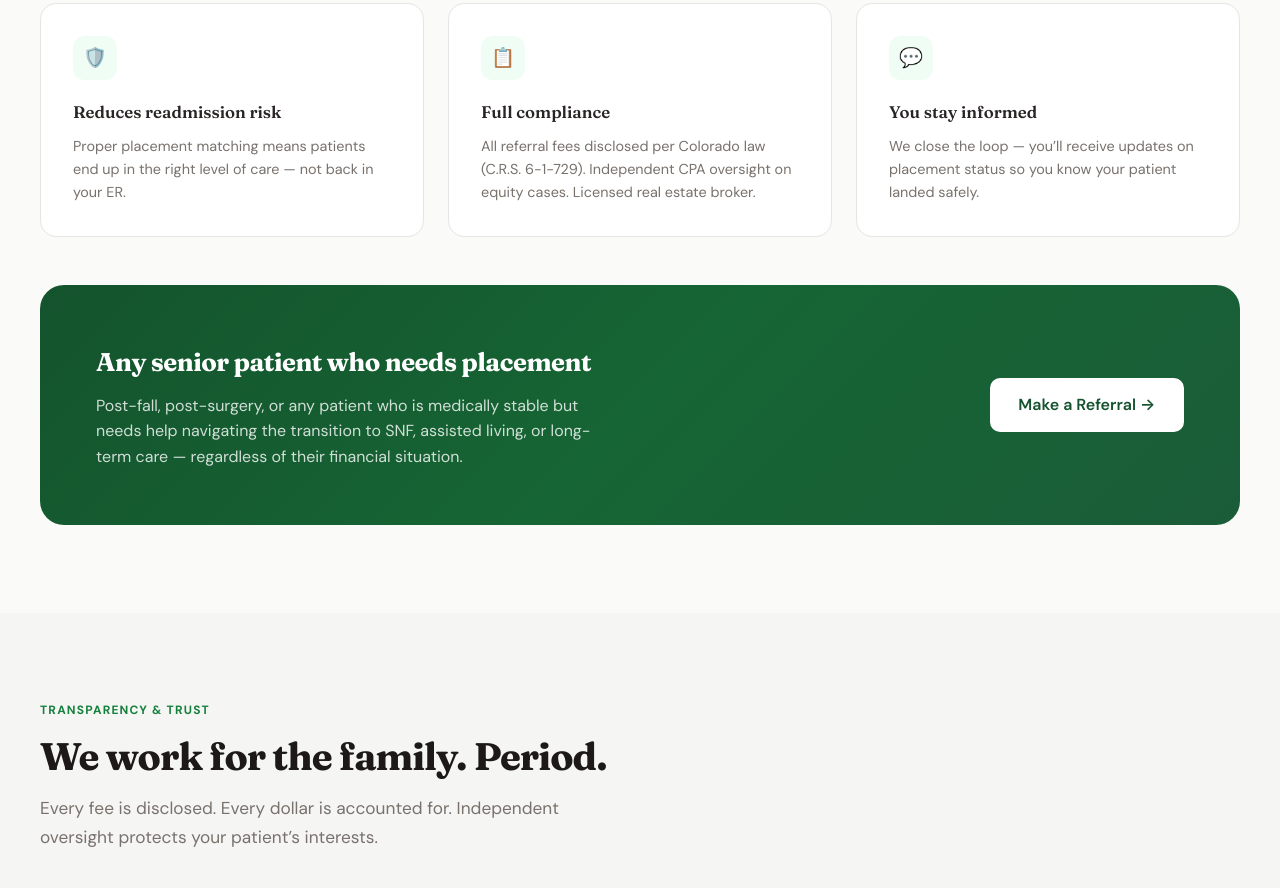
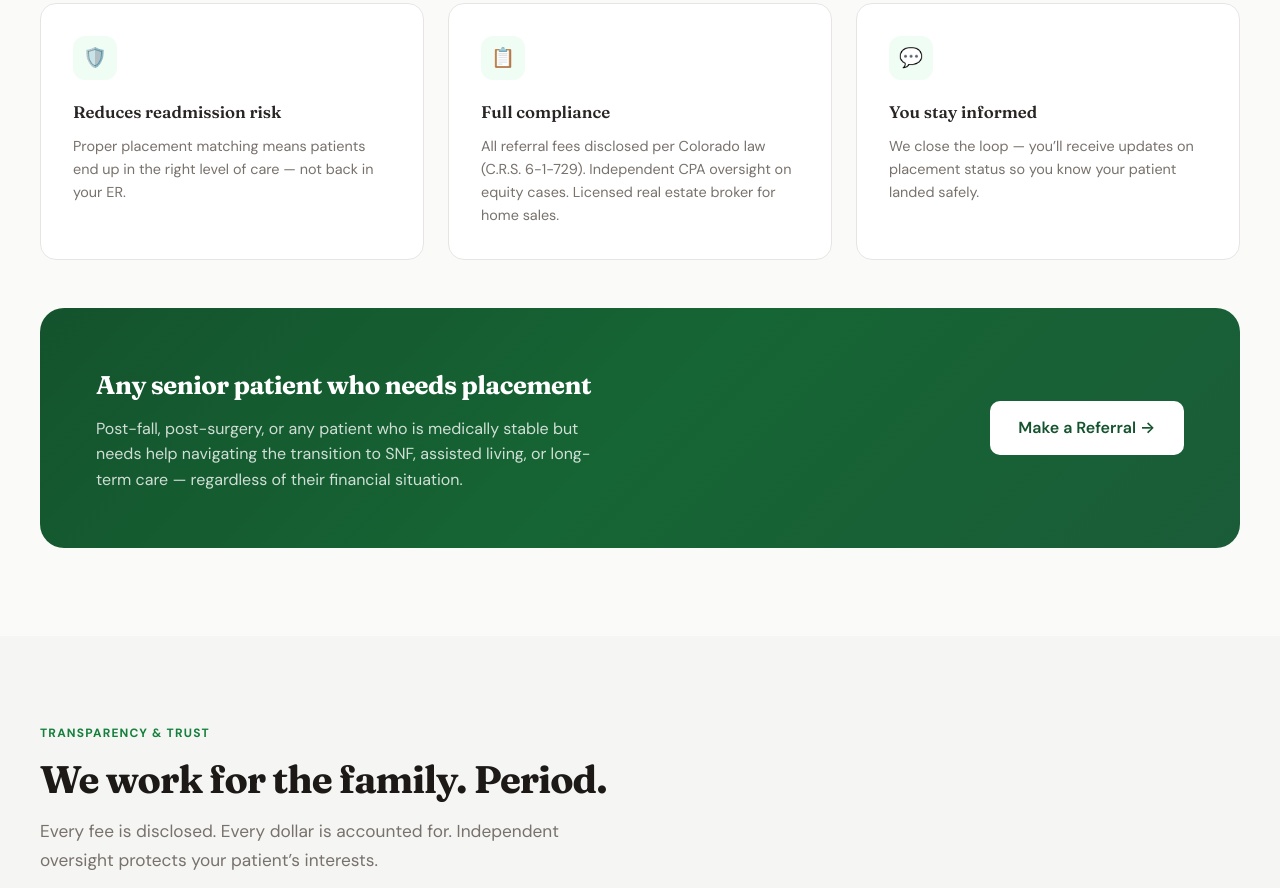
Before and after one commit to marcdonovan/sts-site, a plain HTML site: page index.html in a window 1280 px wide. Shown: the part 3890-4778 px from the top of the page. Drawn offline with Linux system fonts and the light colour scheme.

Commit message:
re broker

```diff
--- a/index.html
+++ b/index.html
@@ -275,7 +275,7 @@
       <div class="wc fin"><div class="wi">💰</div><h3>Any financial situation</h3><p>Home equity, limited resources, or Medicaid from day one — we build a plan that works for every patient’s financial reality.</p></div>
       <div class="wc fin"><div class="wi">🤝</div><h3>Single handoff</h3><p>Refer the family to us once. We handle financing, SNF placement, permanent placement, and the home sale if needed.</p></div>
       <div class="wc fin"><div class="wi">🛡️</div><h3>Reduces readmission risk</h3><p>Proper placement matching means patients end up in the right level of care — not back in your ER.</p></div>
-      <div class="wc fin"><div class="wi">📋</div><h3>Full compliance</h3><p>All referral fees disclosed per Colorado law (C.R.S. 6-1-729). Independent CPA oversight on equity cases. Licensed real estate broker.</p></div>
+      <div class="wc fin"><div class="wi">📋</div><h3>Full compliance</h3><p>All referral fees disclosed per Colorado law (C.R.S. 6-1-729). Independent CPA oversight on equity cases. Licensed real estate broker for home sales.</p></div>
       <div class="wc fin"><div class="wi">💬</div><h3>You stay informed</h3><p>We close the loop — you’ll receive updates on placement status so you know your patient landed safely.</p></div>
     </div>
     <div class="rb fin"><div><h3>Any senior patient who needs placement</h3><p>Post-fall, post-surgery, or any patient who is medically stable but needs help navigating the transition to SNF, assisted living, or long-term care — regardless of their financial situation.</p></div><a href="#contact" class="bp">Make a Referral →</a></div>
```
